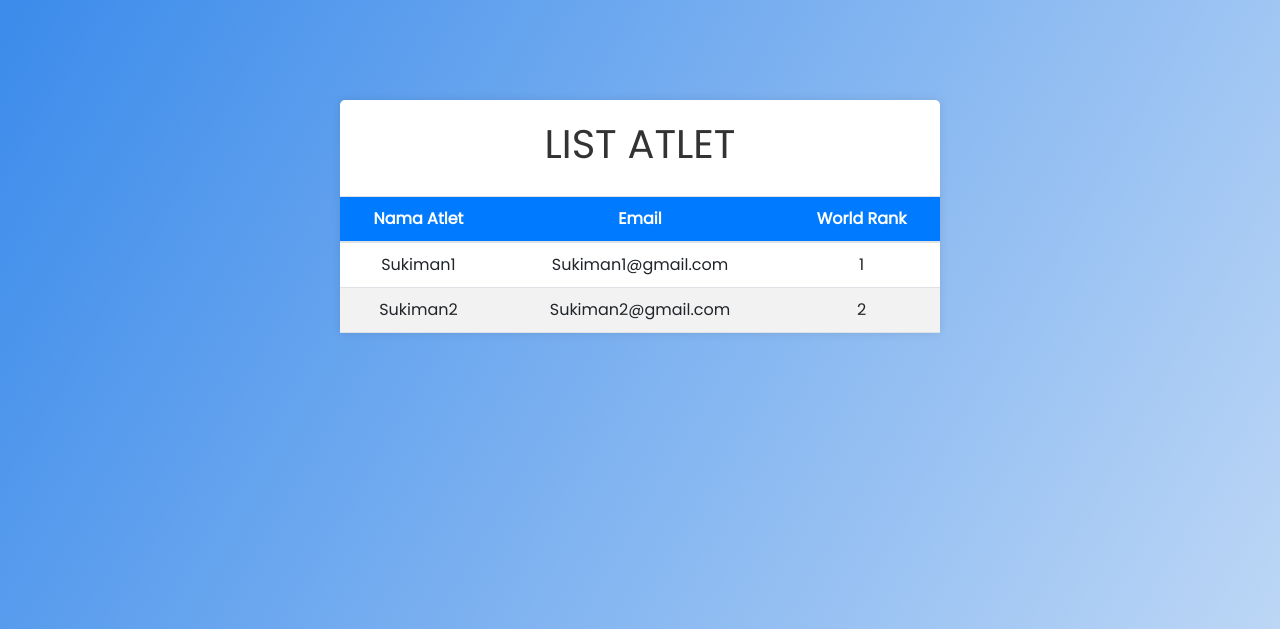
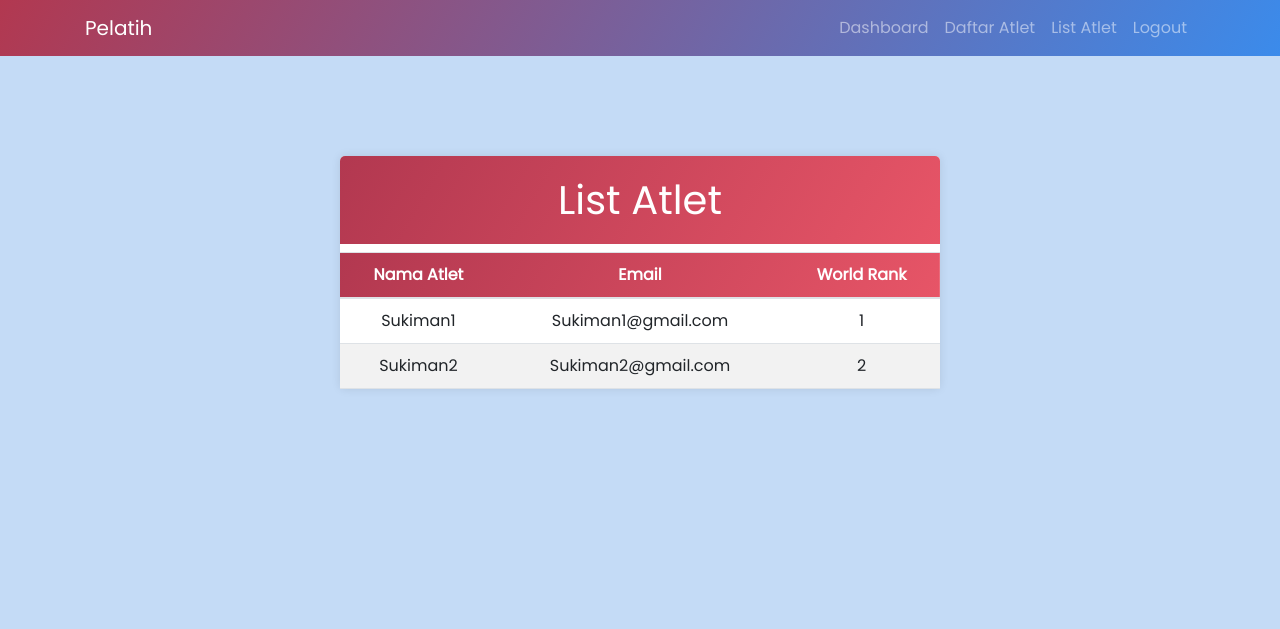
Before and after one commit to symphonycellis/basdaat, a Django app: page / in a window 1280 px wide. Shown: the top 629 px of the page. Run offline with Django 4.2, Linux system fonts and the light colour scheme; some libraries are stand-ins or nearby versions.

Commit message:
Symphony edit bagian cr daftar atlet(pelatih)

```diff
--- a/templates/list_atlet.html
+++ b/templates/list_atlet.html
@@ -1,15 +1,66 @@
+<style>
+    @import url('https://fonts.googleapis.com/css2?family=Poppins:wght@400&display=swap');
+
+    .nav-item .nav-link {
+        font-family: 'Poppins', sans-serif;
+        border-radius: 20px;
+        padding: 8px 15px;
+    }
+
+    .nav-item .nav-link:hover {
+        background-color: #3b8beb;
+        color: #fff;
+    }
+
+    .nav-item .nav-link.active {
+        background-color: #fff;
+        color: #000;
+    }
+
+    .navbar {
+        background: linear-gradient(120deg, #b23850, #3b8beb);
+    }
+</style>
+
+
+<nav class="navbar navbar-expand-lg navbar-dark bg-primary">
+    <div class="container">
+        <a class="navbar-brand" href="#" style="font-family: 'Poppins', sans-serif;">Pelatih</a>
+        <button class="navbar-toggler" type="button" data-toggle="collapse" data-target="#navbarNav" aria-controls="navbarNav" aria-expanded="false" aria-label="Toggle navigation">
+            <span class="navbar-toggler-icon"></span>
+        </button>
+        <div class="collapse navbar-collapse flex-grow-0" id="navbarNav">
+            <ul class="navbar-nav ml-auto">
+                <li class="nav-item">
+                  <a class="nav-link" href="#">Dashboard</a>
+                </li>
+                <li class="nav-item">
+                  <a class="nav-link" href="#">Daftar Atlet</a>
+                </li>
+                <li class="nav-item">
+                  <a class="nav-link" href="#">List Atlet</a>
+                </li>
+                <li class="nav-item">
+                  <a class="nav-link" href="#">Logout</a>
+                </li>
+            </ul>
+        </div>
+    </div>
+</nav>
+
+
 <!DOCTYPE html>
 <html lang="en">
 <head>
   <meta charset="UTF-8">
   <meta name="viewport" content="width=device-width, initial-scale=1.0">
-  <title>LIST ATLET</title>
+  <title>List Atlet</title>
   <link rel="stylesheet" href="https://maxcdn.bootstrapcdn.com/bootstrap/4.5.2/css/bootstrap.min.css">
   <style>
     @import url('https://fonts.googleapis.com/css2?family=Poppins:wght@400&display=swap');
 
     body {
-        background: linear-gradient(120deg, #3b8beb, #c4dbf6);
+        background: #c4dbf6;
         background-attachment: fixed;
         background-size: cover;
         background-repeat: no-repeat;
@@ -28,7 +79,10 @@
     .table-container h1 {
       text-align: center;
       padding: 20px;
-      color: #333;
+      color: #fff;
+      background: linear-gradient(120deg, #b23850, #e75567);
+      border-top-left-radius: 5px;
+      border-top-right-radius: 5px;
     }
 
     .table-container table {
@@ -42,7 +96,7 @@
     }
 
     .table-container thead {
-      background-color: #007bff;
+        background: linear-gradient(120deg, #b23850, #e75567);
       color: #fff;
     }
 
@@ -54,7 +108,7 @@
 <body>
   <div class="container">
     <div class="table-container">
-      <h1>LIST ATLET</h1>
+      <h1>List Atlet</h1>
       <table class="table">
         <thead>
           <tr>
```
Also changed, not shown: templates/cr_daftar_atlet.html (+53 -1 lines).
